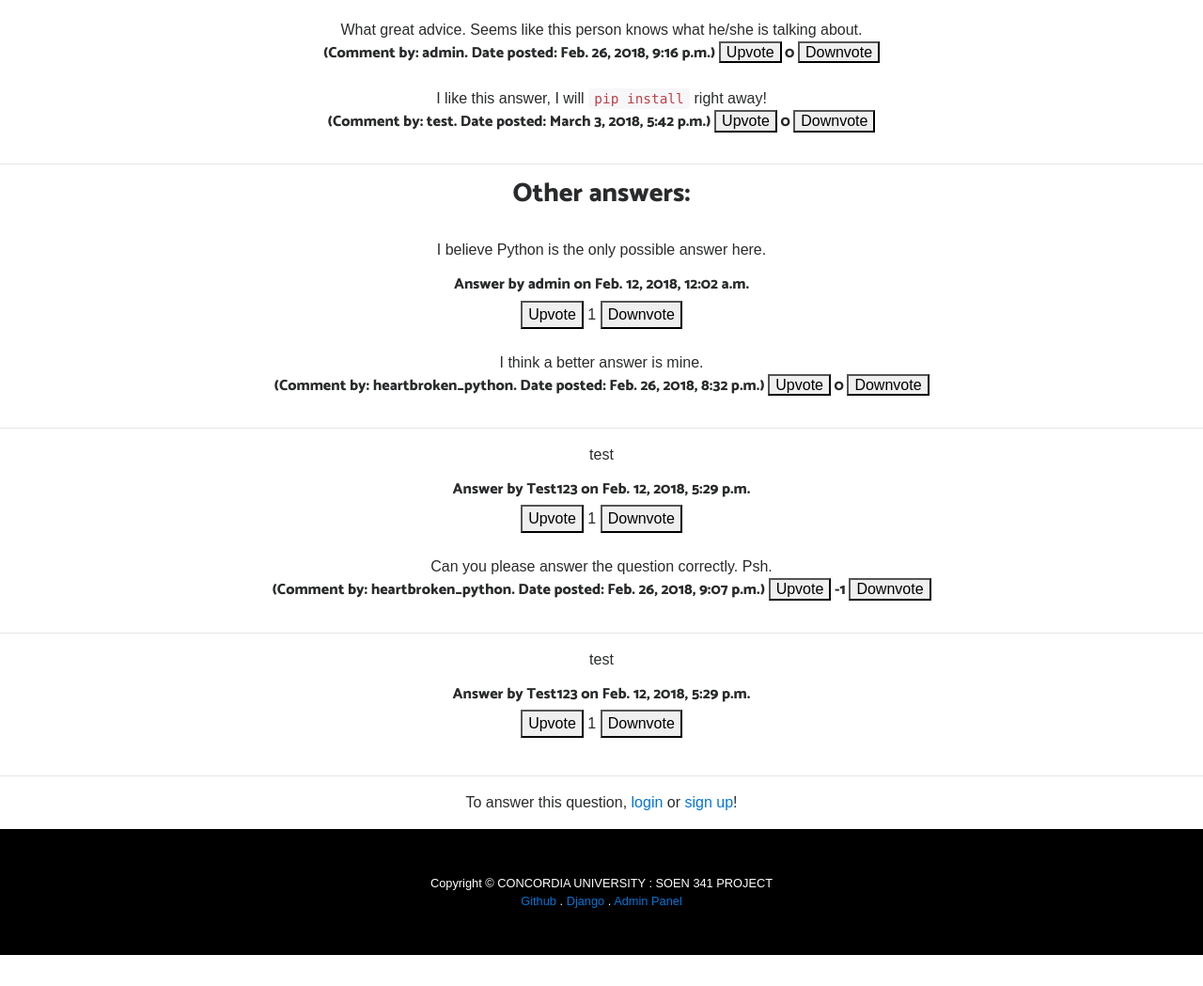
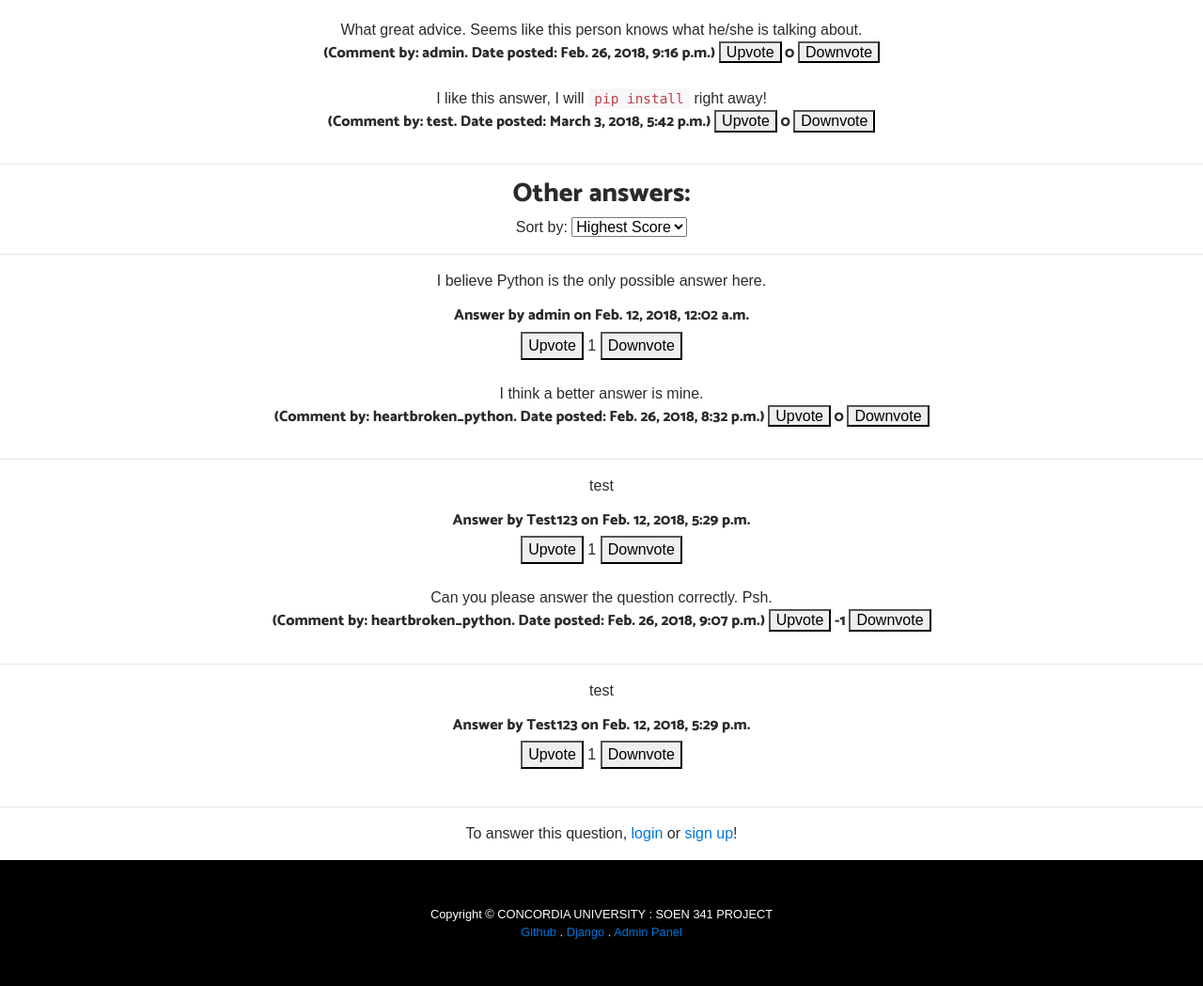
Before and after one commit to Lercerss/SOEN341W18, a Django app: page /questions/1/ in a window 1280 px wide. Shown: the part 892-1941 px from the top of the page at 94% size. Before the commit the page ends 1908 px from the top, so only its background shows below. Run offline with Django 3.2, Linux system fonts and the light colour scheme; data comes from the database, SQL or seed files in the repository; parts of the project's set-up code (start-up, migrations or seed data) failed here and were passed over; some libraries are stand-ins or nearby versions.

Commit message:
#57 Functionality with POST works.
- Can order by score and date posted, both in ascending and descending order.
- Perhaps look into implementing with GET so that users can sort by putting URL parameters.

```diff
--- a/SA3/qa_web/templates/qa_web/answerspage.html
+++ b/SA3/qa_web/templates/qa_web/answerspage.html
@@ -100,11 +100,36 @@
             <input type="submit" name="comment_form_answer_{{ bestAnswer.id }}" value="Submit your comment"/>
          </form>
       {% endif %}
-
         <hr>
         <h3>Other answers:</h3>
     {% endif %}
-    <br>
+    <form id="sort_by_form" method="POST">
+      {% csrf_token %}
+      Sort by:
+      <select name="sort_by_form_select" id="selectSortBy" selected="{{initial_select_value}}"onchange="this.form.submit()">
+          {% if initial_select_value == "highestScore" %}
+            <option value="highestScore" selected="selected">Highest Score</option>
+          {% else %}
+            <option value="highestScore">Highest Score</option>
+          {% endif %}
+          {% if initial_select_value == "lowestScore" %}
+            <option value="lowestScore" selected="selected">Lowest Score</option>
+          {% else %}
+            <option value="lowestScore">Lowest Score</option>
+          {% endif %}
+          {% if initial_select_value == "mostRecent" %}
+            <option value="mostRecent" selected="selected">Most Recent</option>
+          {% else %}
+            <option value="mostRecent">Most Recent</option>
+          {% endif %}
+          {% if initial_select_value == "leastRecent" %}
+            <option value="leastRecent" selected="selected">Least Recent</option>
+          {% else %}
+            <option value="leastRecent">Least Recent</option>
+          {% endif %}
+      </select>
+    </form>
+    <hr>
     {% for answer in answers %}
         <form id="select{{ answer.id }}_form" method="post">
             {% csrf_token %}
--- a/SA3/qa_web/views.py
+++ b/SA3/qa_web/views.py
@@ -10,7 +10,7 @@ from django.shortcuts import render, redirect, get_object_or_404, reverse
 from django.contrib.auth.decorators import login_required
 from django.views.generic import ListView
 
-from django.db.models import Count
+from django.db.models import Count, F
 from taggit.models import Tag, TaggedItem
 from django.core.paginator import EmptyPage, PageNotAnInteger, Paginator
 from django.contrib.contenttypes.models import ContentType
@@ -130,7 +130,6 @@ def questions(request):
 def answers(request, id_):
     q = get_object_or_404(Questions, pk=id_)
     answer_id = [int(key.replace('select_', '')) for key in request.POST.keys() if key.startswith('select_')]
-
     if request.method == 'POST' and 'answer_form' in request.POST: #Update's database when somebody answers a question
         form = AnswersForm(request.POST)
         if form.is_valid():
@@ -151,7 +150,26 @@ def answers(request, id_):
     #elif request.method == 'POST' and (key.startswith("comment_form_question") to be done later..
 
     #Get updated answer data
-    q_answers = Answers.objects.filter(question=q, correct_answer=False)
+    #q_answers = Answers.objects.filter(question=q, correct_answer=False).annotate(points=F('upvotes')-F('downvotes')).order_by('points') #Least points first.
+    q_answers = Answers.objects.filter(question=q, correct_answer=False).annotate(points=F('upvotes')-F('downvotes')).order_by('-points') #Most points first.
+    #q_answers = Answers.objects.filter(question=q, correct_answer=False).order_by('creation_date') #Least recent first.
+    #q_answers = Answers.objects.filter(question=q, correct_answer=False).order_by('-creation_date') #Most recent first.
+
+    if request.method == 'POST' and 'sort_by_form_select' in request.POST:
+        initialSelectValue = request.POST['sort_by_form_select']
+        if request.POST['sort_by_form_select'] == 'lowestScore':
+            q_answers = Answers.objects.filter(question=q, correct_answer=False).annotate(points=F('upvotes')-F('downvotes')).order_by('points')
+        elif request.POST['sort_by_form_select'] == 'highestScore':
+            q_answers = Answers.objects.filter(question=q, correct_answer=False).annotate(points=F('upvotes')-F('downvotes')).order_by('-points')
+        elif request.POST['sort_by_form_select'] == 'leastRecent':
+            q_answers = Answers.objects.filter(question=q, correct_answer=False).order_by('creation_date')
+        else:
+            q_answers = Answers.objects.filter(question=q, correct_answer=False).order_by('-creation_date')
+    else:
+         initialSelectValue = "highestScore"
+         q_answers = Answers.objects.filter(question=q, correct_answer=False).annotate(points=F('upvotes')-F('downvotes')).order_by('-points')
+
+
     q_best_answer = Answers.objects.filter(question=q, correct_answer=True)
     q_comments = Comments.objects.filter(question=q)
     a_comments = Comments.objects.filter(answer__question=q)
@@ -163,7 +181,7 @@ def answers(request, id_):
 
     if len(q_best_answer) > 0:
         q_best_answer = q_best_answer.last()
-    return render(request, 'qa_web/answerspage.html', {'currentQuestion': q, 'answers': q_answers, 'bestAnswer': q_best_answer, 'q_comments': q_comments, 'a_comments': a_comments})
+    return render(request, 'qa_web/answerspage.html', {'currentQuestion': q, 'answers': q_answers, 'bestAnswer': q_best_answer, 'q_comments': q_comments, 'a_comments': a_comments, 'initial_select_value': initialSelectValue})
 
 
 def vote(request):
```
